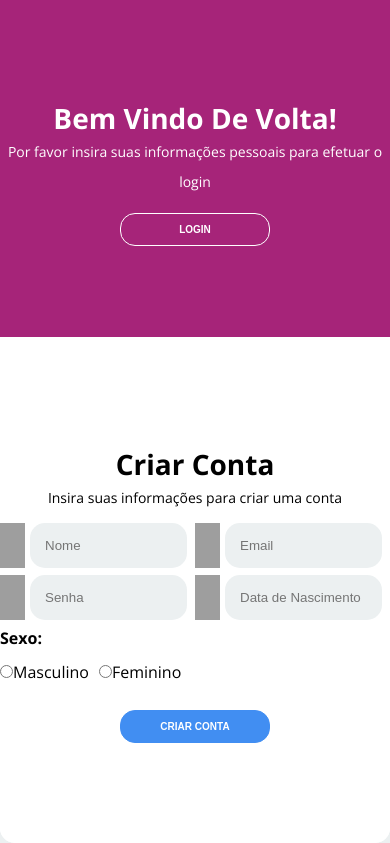
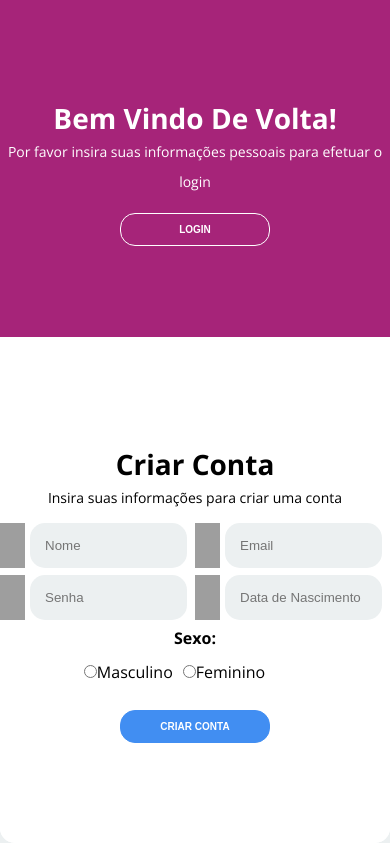
Before and after one commit to ygjetec/TCC, a PHP site: page /html/login.html in a window 390 px wide. Shown: the part 125-968 px from the top of the page. Run offline with PHP 8.4, Linux system fonts and the light colour scheme; grey boxes are pictures that could not be loaded.

Commit message:
Login
Ajustes no responsivo

```diff
--- a/css/login.css
+++ b/css/login.css
@@ -39,6 +39,8 @@ body {
     align-items: center;
     height: 100vh;
     background-color: #ecf0f1;
+    /* padding-top: 20%;
+    padding-bottom: 10%; */
 }
 .content {
     background-color: #fff;
@@ -492,6 +494,33 @@ a{
 
     .form {
         width: 90%;
+        align-items: center;
+    }
+
+    .cont_login{
+        align-items: center;
+    }
+    .info{
+        margin-right: 8px;
+    }
+
+    .info_1{
+        display: flex;
+        justify-content: center;
+    }
+    .info_2{
+        display: flex;
+        justify-content: center;
+    }
+
+    .info_3{
+        display: flex;
+        flex-direction: column;
+        justify-content: left
+    }
+    .sexo{
+        justify-content: center;
+
     }
 
     /* ANIMAÇÃO MOBILE CSS*/
@@ -611,7 +640,11 @@ a{
 @media screen and (max-width: 740px) {
     .form {
         width: 90%;
+        align-items: center;
+    }
 
+    .cont_login{
+        align-items: center;
     }
 
     .info{
@@ -624,6 +657,15 @@ a{
     .info_2{
         display: flex;
     }
+    .info_3{
+        display: flex;
+        flex-direction: column;
+        text-align: center;
+    }
+    .sexo{
+        justify-content: center;
+
+    }
 }
 
 @media screen and (max-width: 425px) {
--- a/html/login.html
+++ b/html/login.html
@@ -48,6 +48,7 @@
                         </div>
 
 
+                        <div class="info_3">
                             <p><strong>Sexo:</strong></p>
                             <div class="sexo">
                                 <label for="Masculino" id="m">
@@ -57,6 +58,7 @@
                                 <label for="Feminino" id="f">
                                     <input type="radio" id="sfemi" name="sexo" value="Feminino">Feminino
                                 </label>
+                            </div>
                         </div>
 
 
@@ -74,7 +76,7 @@
                 <div class="second-column">
                     <h2 class="title title-primary" >Login</h2>
                     <p class="description description-primary" id="desc_2">Insira suas informações para logar em sua conta</p>
-                    <form action="" class="form">
+                    <form action="" class="form cont_login">
                         <div class="info">
                             <img src="/imgs/icon-email.svg" alt="Ícone email em preto e branco" class="icon">
                             <label class="label-input" for="">
```
Lines whose indentation alone changed are shown as unchanged.
